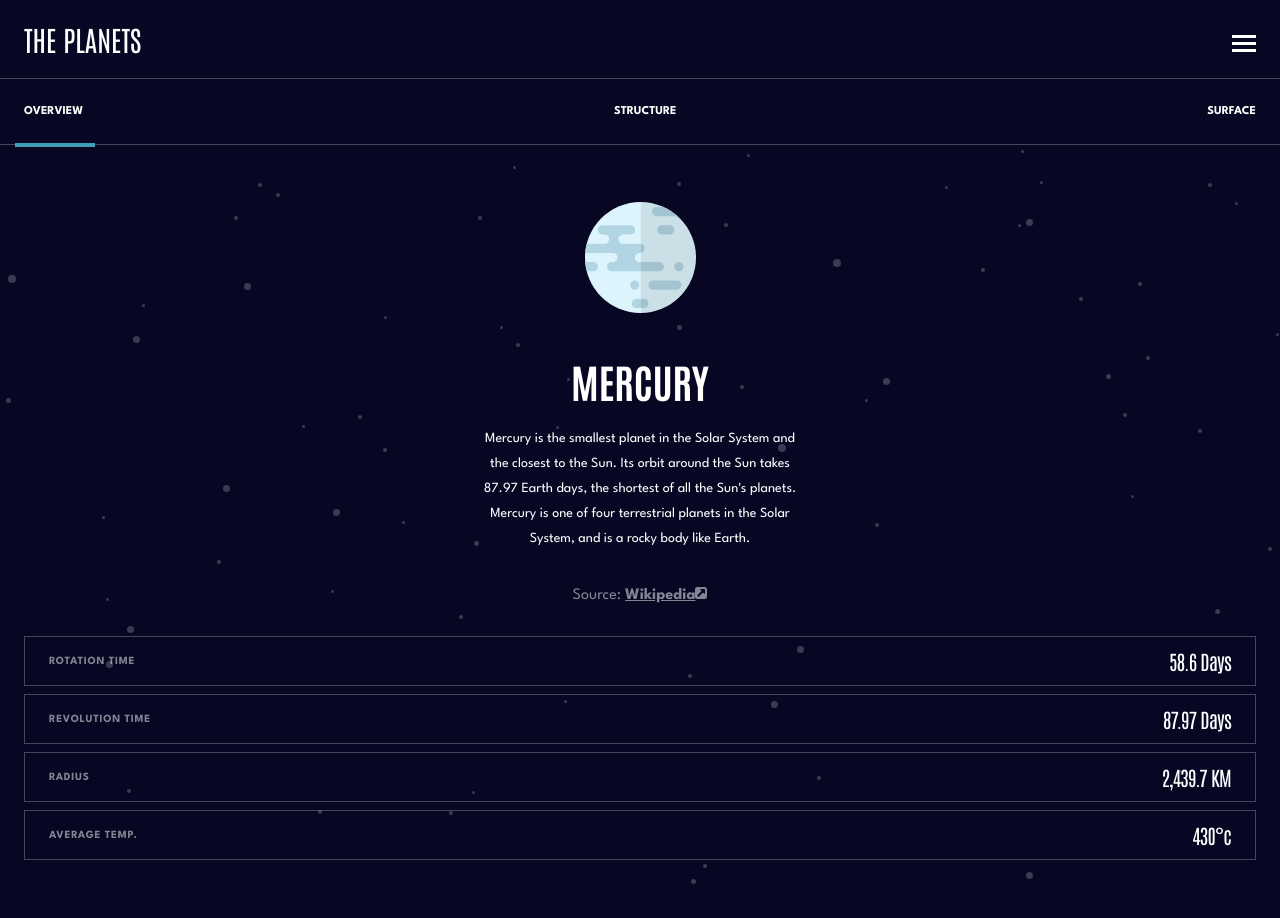
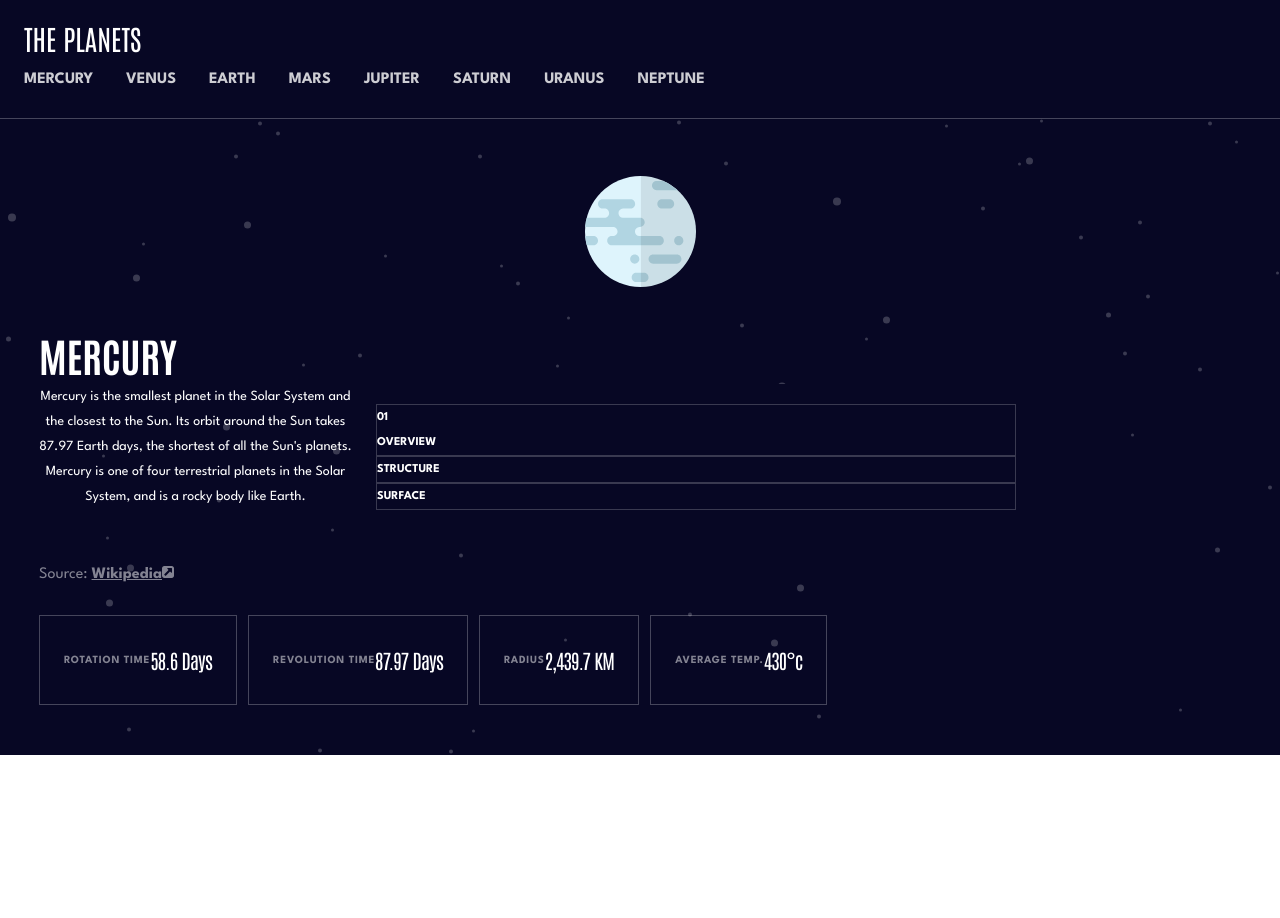
Before and after one commit to dalnoki/planets-facts-site, a React (Vite) app: page / in a window 1280 px wide. Built offline with nearby package versions, Linux system fonts and the light colour scheme.

Commit message:
work on tablet view

```diff
--- a/src/abstracts/_mixins.scss
+++ b/src/abstracts/_mixins.scss
@@ -5,7 +5,7 @@
     }
   }
   @if $breakpoint==m {
-    @media only screen and (min-width: 576px) {
+    @media only screen and (min-width: 700px) {
       @content;
     }
   }
--- a/src/components/Nav.tsx
+++ b/src/components/Nav.tsx
@@ -18,6 +18,11 @@ export default function Nav() {
     ["nav-planets"]: true,
     ["menu-toggled"]: isMenuToggled,
   });
+
+  const menuStyle = clsx({
+    ["nav-planets--desktop"]: true,
+  });
+
 
   return (
     <nav className="nav">
@@ -54,6 +59,13 @@ export default function Nav() {
           ))}
         </ul>
       </div>
+      <div>
+        <ul className={menuStyle}>
+        {allPlanets.map((planet) => (
+              <Link to={`${planet.name.toLowerCase()}`}>{planet.name}</Link>
+          ))}
+        </ul>
+      </div>
     </nav>
   );
 }
--- a/src/components/SubMenu.tsx
+++ b/src/components/SubMenu.tsx
@@ -12,6 +12,7 @@ export default function SubMenu({
   return (
     <ul className="sub-menu">
       <li className={currentPage === "overview" ? `sub-menu-current` : ""}>
+        <p className="sub-menu--index">01</p>
         <a onClick={() => setCurrentPage("overview")}>Overview</a>
         <span
           className={
--- a/src/main.scss
+++ b/src/main.scss
@@ -34,6 +34,10 @@ body {
   margin-right: 0;
   padding: px-to-rem(26) px-to-rem(24);
 
+  @include respond(m) {
+    justify-content: center;
+  }
+
   @include respond(l) {
     display: flex;
     justify-content: space-between;
@@ -65,6 +69,13 @@ body {
     display: none;
   }
 
+  &--hamburger {
+    @include respond(m) {
+      display: none;
+    }
+
+  }
+
   &-planets {
     background: $body-background;
     height: 100vh;
@@ -80,6 +91,26 @@ body {
       align-items: center;
       display: flex;
       justify-content: flex-end;
+    }
+
+    &--desktop {
+      display: none;
+
+      @include respond(m) {
+        display: flex;
+        font-family: $font-primary;
+        font-size: px-to-rem(16);
+        font-weight: bold;
+        justify-content: center;
+        padding-top: px-to-rem(16);
+      }
+
+      & a {
+        color: rgba(255, 255, 255, .8);
+        padding-right: px-to-rem(33);
+        text-transform: uppercase;
+        text-decoration: none;
+      }
     }
 
     &-container {
@@ -141,6 +172,12 @@ body {
 
 .planet {
   &--facts {
+    @include respond(m) {
+      display: flex;
+      flex-basis: 100%;
+      padding: 0 px-to-rem(39);
+      order: 5;
+    }
     &-data {
       color: $body-font-color;
       font-family: $font-secondary;
@@ -165,6 +202,13 @@ body {
       margin: 0 px-to-rem(24);
       margin-bottom: px-to-rem(8);
       padding: 0 px-to-rem(24);
+
+      @include respond(m) {
+        height: px-to-rem(88);
+        margin: 0;
+        margin-right: px-to-rem(11);
+
+      }
     }
   }
 
@@ -204,6 +248,11 @@ body {
     background: $body-background url("./assets/background-stars.svg") repeat
       center;
     padding-bottom: px-to-rem(50);
+
+    @include respond(m) {
+      display: flex;
+      flex-wrap: wrap;
+    }
   }
 
   &-theme {
@@ -222,6 +271,13 @@ body {
     padding-top: px-to-rem(32);
     padding-bottom: px-to-rem(28);
 
+    @include respond(m) {
+      display: flex;
+      flex-basis: 100%;
+      order: 4;
+      padding-left: px-to-rem(39);
+    }
+
     & p a {
       color: $white-opacity;
       font-weight: bold;
@@ -236,6 +292,14 @@ body {
     max-width: px-to-rem(313);
     padding: 0 px-to-rem(24);
     text-align: center;
+
+    @include respond(m) {
+      flex-basis: 50%;
+      order: 3;
+      padding: 0;
+      margin: 0;
+      padding-left: px-to-rem(39);
+    }
   }
 
   &--img {
@@ -245,6 +309,11 @@ body {
     margin: 0 auto;
     justify-content: center;
     align-items: center;
+
+    @include respond(m) {
+      flex-basis: 100%;
+      order: 1;
+    }
 
     & img {
       height: px-to-rem(111);
@@ -258,6 +327,14 @@ body {
     font-family: $font-secondary;
     text-align: center;
     text-transform: uppercase;
+
+   @include respond(m) {
+    display: flex;
+    flex-basis: 100%;
+    margin-bottom: px-to-rem(16);
+    margin-left: px-to-rem(39);
+    order: 2;
+   }
   }
 }
 
@@ -273,8 +350,17 @@ body {
   padding: px-to-rem(20) px-to-rem(24);
   text-transform: uppercase;
 
+  @include respond(m) {
+    border: none;
+    display: flex;
+    flex-basis: 50%;
+    flex-direction: column;
+    order: 4;
+  }
+
   &-current {
     position: relative;
+
 
     &--earth {
       background: $earth-secondary;
@@ -316,6 +402,26 @@ body {
       top: 44px;
       width: 80px;
       left: -9px;
+
+
+    @include respond(m) {
+     display: none;
+    }
     }
   }
+
+  &--index {
+    display: none;
+
+    @include respond(m) {
+      display: block;
+    }
+  }
+
+
+  & li {
+   @include respond(m) {
+    border: 1px solid rgba(255, 255, 255, 0.2);
+   }
+  }
 }
```
Also changed, not shown: 1 other file (tests, documents, lock files or other folders).
